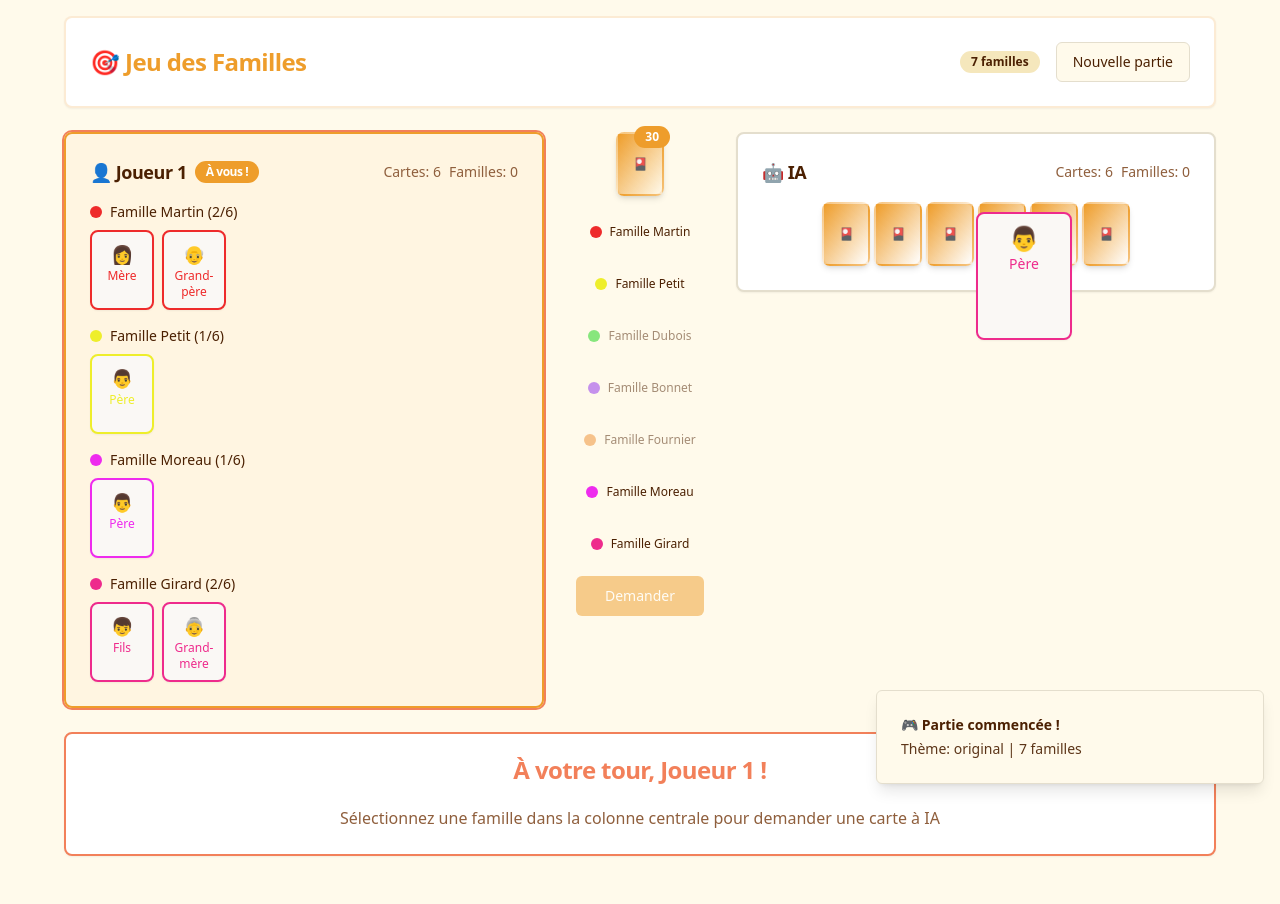
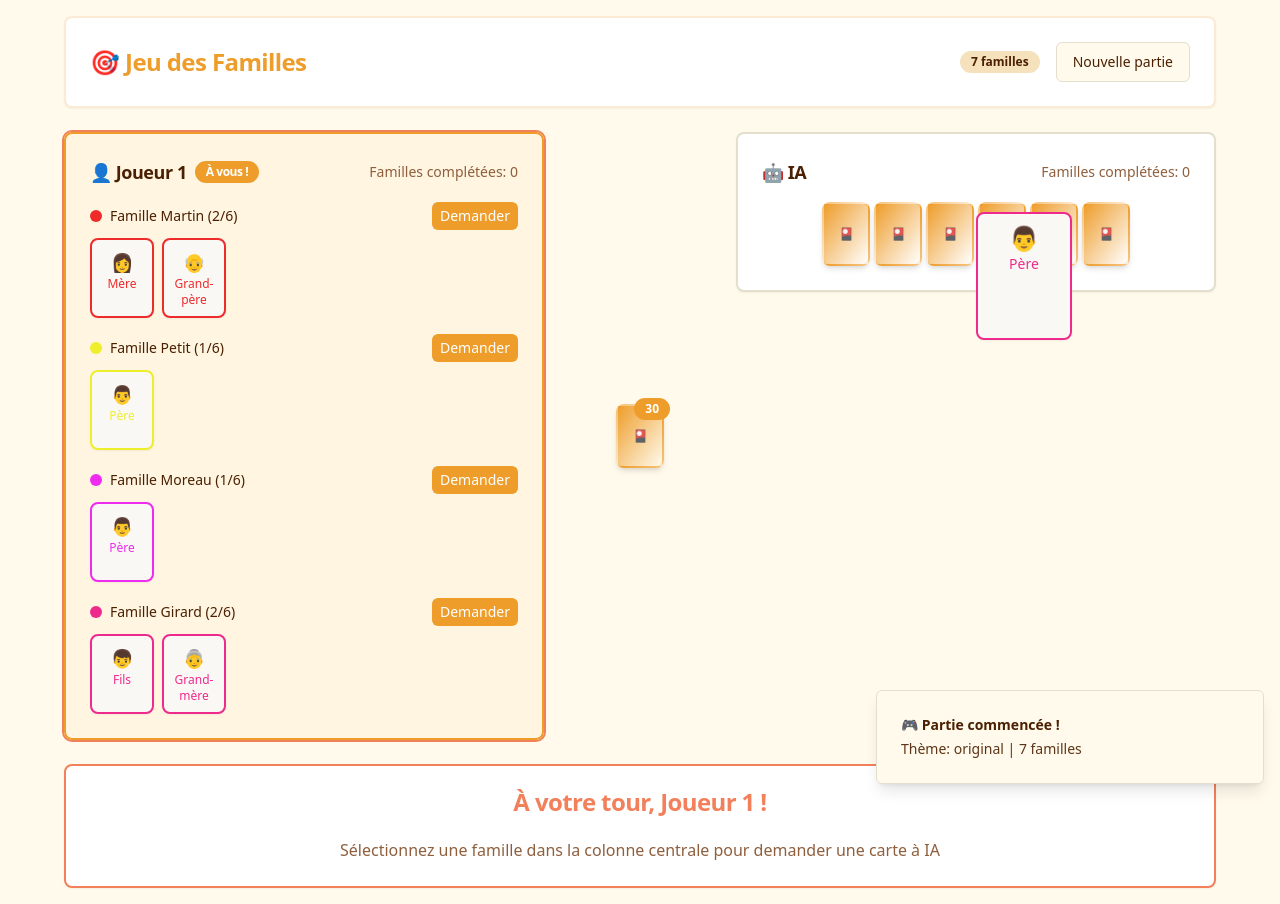
Before and after one commit to klbsjpolp/happy-family-game, a React (Vite) app: page / in a window 1280 px wide. Both pictures are taken after a click on the button "🚀 Commencer la partie". Before the commit the page ends 872 px from the top, so only its background shows below. Built offline with nearby package versions, Linux system fonts and the light colour scheme.

Commit message:
Refactor: clean up PlayerHand and GameBoard components, remove unused code, and enhance button sizes

```diff
--- a/src/components/GameBoard.tsx
+++ b/src/components/GameBoard.tsx
@@ -1,10 +1,9 @@
-import { useState, useEffect } from 'react';
+import { useEffect } from 'react';
 import {Family, GameState} from '@/types/game';
 import { PlayerHand } from './PlayerHand';
 import { Button } from '@/components/ui/button';
 import { Card, CardContent, CardHeader, CardTitle } from '@/components/ui/card';
 import { Badge } from '@/components/ui/badge';
-import {ToggleGroup, ToggleGroupItem} from "@/components/ui/toggle-group.tsx";
 import { AnimationOverlay } from './AnimationOverlay';
 import { animationConfig } from '@/config/animationConfig';
 import {GameCardBack} from "@/components/GameCardBack.tsx";
@@ -17,8 +16,6 @@ interface GameBoardProps {
 }
 
 export function GameBoard({ gameState, onAskForCard, onPlayAITurn, onResetGame }: GameBoardProps) {
-  const [selectedFamily, setSelectedFamily] = useState<Family>();
-
   const currentPlayer = gameState.players[gameState.currentPlayer];
   const otherPlayer = gameState.players[1 - gameState.currentPlayer];
   const isHumanTurn = !currentPlayer.isAI;
@@ -32,19 +29,6 @@ export function GameBoard({ gameState, onAskForCard, onPlayAITurn, onResetGame }
       return () => clearTimeout(timer);
     }
   }, [currentPlayer.isAI, currentPlayer.name, gameState.currentPlayer, gameState.gamePhase, onPlayAITurn]);
-
-  const handleAskCard = () => {
-    if (!selectedFamily) return;
-    console.log(gameState.players[gameState.currentPlayer].cards);
-
-    onAskForCard(1 - gameState.currentPlayer, selectedFamily);
-    setSelectedFamily(undefined);
-  };
-
-  const handleSelectFamily = (newFamilyId: string) => {
-    const family = gameState.families.find(f => f.id === newFamilyId);
-    setSelectedFamily(family);
-  };
 
   if (gameState.gamePhase === 'ended') {
     const winner = gameState.players.find(p => p.id === gameState.winner);
@@ -112,38 +96,18 @@ export function GameBoard({ gameState, onAskForCard, onPlayAITurn, onResetGame }
               families={gameState.families}
               isCurrentPlayer={gameState.currentPlayer === 0}
               isMyTurn={isHumanTurn && gameState.currentPlayer === 0}
+              askForCard={(f: Family) => onAskForCard(1, f)}
             />
           </div>
 
           {/* Colonne centrale - 1 colonne */}
-          <div className="col-span-1 flex flex-col items-center gap-4">
-            {/* Deck de cartes */}
+          {/* Deck de cartes */}
+          <div className="col-span-1 flex items-center justify-center">
             <GameCardBack id="deck">
               <Badge className="absolute -top-2 -right-2">
                 {gameState.deck.length}
               </Badge>
             </GameCardBack>
-            {/* <div className="relative w-24 h-32 bg-primary/10 rounded-lg border-2 border-primary/20 flex items-center justify-center">
-              <span className="text-2xl">🎴</span>
-              <Badge className="absolute -top-2 -right-2">
-                {gameState.deck.length}
-              </Badge>
-            </div>*/}
-            {/* Sélecteur de familles */}
-            <ToggleGroup className="grid space-y-2 w-full" type="single" value={selectedFamily?.id ?? 'none'} onValueChange={handleSelectFamily}>
-              {gameState.families.map(family => (
-                <ToggleGroupItem
-                  key={family.id}
-                  value={family.id}
-                  className="w-full p-2 rounded-md flex items-center gap-2 hover:bg-primary/10"
-                  style={{ backgroundColor: family.color + '20' }}
-                  disabled={!isHumanTurn || !currentPlayer.cards.find(c => family.members.find(m => m.id === c))}>
-                  <div className="w-3 h-3 rounded-full" style={{ backgroundColor: family.color }} />
-                  <span className="text-xs truncate">{family.name}</span>
-                </ToggleGroupItem>
-              ))}
-              <Button onClick={handleAskCard} disabled={!isHumanTurn || !selectedFamily}>Demander</Button>
-            </ToggleGroup>
           </div>
 
           {/* Joueur 2 - 3 colonnes */}
@@ -153,6 +117,7 @@ export function GameBoard({ gameState, onAskForCard, onPlayAITurn, onResetGame }
               families={gameState.families}
               isCurrentPlayer={gameState.currentPlayer === 1}
               isMyTurn={isHumanTurn && gameState.currentPlayer === 1}
+              askForCard={(f: Family) => onAskForCard(0, f)}
             />
           </div>
         </div>
--- a/src/components/PlayerHand.tsx
+++ b/src/components/PlayerHand.tsx
@@ -1,17 +1,33 @@
-import { Player, Family, FamilyMember } from '@/types/game';
-import { GameCard } from './GameCard';
-import { Card, CardHeader, CardTitle, CardContent } from '@/components/ui/card';
-import { Badge } from '@/components/ui/badge';
+import {Player, Family, FamilyMember} from '@/types/game';
+import {GameCard} from './GameCard';
+import {Card, CardHeader, CardTitle, CardContent} from '@/components/ui/card';
+import {Badge} from '@/components/ui/badge';
 import {COMPLETE_FAMILY_COUNT} from "@/data/families.ts";
 import {GameCardBack} from "@/components/GameCardBack.tsx";
+import {Button} from "@/components/ui/button.tsx";
+
+function Header({ player, isCurrentPlayer, isMyTurn }: { player: Player, isCurrentPlayer: boolean, isMyTurn: boolean }) {
+  return <CardHeader className="pb-4">
+  <div className="flex items-center justify-between">
+    <CardTitle className="flex items-center gap-2 text-lg">
+      {player.isAI ? '🤖' : '👤'} {player.name}
+      {isCurrentPlayer && (
+        <Badge variant="default" className="bg-primary">{isMyTurn ? 'À vous !' : 'À son tour !'}</Badge>
+      )}
+    </CardTitle>
+    <div className="flex items-center gap-2 text-sm text-muted-foreground">
+      <span>Familles complétées: {player.families.length}</span>
+    </div>
+  </div>
+</CardHeader>
+}
 
 interface PlayerHandProps {
-  player: Player;
-  families: Family[];
-  isCurrentPlayer: boolean;
-  isMyTurn?: boolean;
-  onCardSelect?: (memberId: string) => void;
-  selectedCard?: string;
+  player: Player,
+  families: Family[],
+  isCurrentPlayer: boolean,
+  isMyTurn?: boolean,
+  askForCard: (f: Family) => void
 }
 
 export function PlayerHand({
@@ -19,8 +35,7 @@ export function PlayerHand({
                              families,
                              isCurrentPlayer,
                              isMyTurn = false,
-  onCardSelect,
-  selectedCard
+                             askForCard
                            }: PlayerHandProps) {
   // Pour l'IA, ne pas révéler les cartes - juste afficher des cartes face cachée
   if (player.isAI) {
@@ -31,21 +46,7 @@ export function PlayerHand({
         ${isCurrentPlayer ? 'border-primary shadow-glow bg-primary/5' : 'border-border'}
         ${isMyTurn ? 'ring-2 ring-accent' : ''}
       `}>
-        <CardHeader className="pb-4">
-          <div className="flex items-center justify-between">
-            <CardTitle className="flex items-center gap-2 text-lg">
-              {player.isAI ? '🤖' : '👤'} {player.name}
-              {isCurrentPlayer && (
-                <Badge variant="default" className="bg-primary">À son tour !</Badge>
-              )}
-            </CardTitle>
-            <div className="flex items-center gap-2 text-sm text-muted-foreground">
-              <span>Cartes: {player.cards.length}</span>
-              <span>Familles: {player.families.length}</span>
-            </div>
-          </div>
-        </CardHeader>
-
+        <Header player={player} isCurrentPlayer={isCurrentPlayer} isMyTurn={isMyTurn} />
         <CardContent>
           {player.cards.length === 0 ? (
             <div className="text-center text-muted-foreground py-8">
@@ -54,7 +55,7 @@ export function PlayerHand({
           ) : (
             <div className="flex gap-1 flex-wrap justify-center">
               {player.cards.map((id, index) => (
-                <GameCardBack key={index} id={id} />
+                <GameCardBack key={index} id={id}/>
               ))}
             </div>
           )}
@@ -69,7 +70,7 @@ export function PlayerHand({
       const member = family.members.find(m => m.id === cardId);
       if (member) {
         if (!acc[family.id]) {
-          acc[family.id] = { family, members: [] };
+          acc[family.id] = {family, members: []};
         }
         acc[family.id].members.push(member);
         break;
@@ -86,21 +87,7 @@ export function PlayerHand({
       ${isMyTurn ? 'ring-2 ring-accent' : ''}
     `}
     >
-      <CardHeader className="pb-4">
-        <div className="flex items-center justify-between">
-          <CardTitle className="flex items-center gap-2 text-lg">
-            {player.isAI ? '🤖' : '👤'} {player.name}
-            {isCurrentPlayer && (
-              <Badge variant="default" className="bg-primary">À vous !</Badge>
-            )}
-          </CardTitle>
-          <div className="flex items-center gap-2 text-sm text-muted-foreground">
-            <span>Cartes: {player.cards.length}</span>
-            <span>Familles: {player.families.length}</span>
-          </div>
-        </div>
-      </CardHeader>
-
+      <Header player={player} isCurrentPlayer={isCurrentPlayer} isMyTurn={isMyTurn} />
       <CardContent>
         {Object.keys(cardsByFamily).length === 0 ? (
           <div className="text-center text-muted-foreground py-8">
@@ -111,12 +98,12 @@ export function PlayerHand({
             {families
               .map(f => [f.id, cardsByFamily[f.id]] as const)
               .filter(([, value]) => value !== undefined)
-              .map(([familyId, { family, members }]) => (
+              .map(([familyId, {family, members}]) => (
                 <div key={familyId} className="space-y-2">
                   <div className="flex items-center gap-2">
                     <div
                       className="w-3 h-3 rounded-full"
-                      style={{ backgroundColor: family.color }}
+                      style={{backgroundColor: family.color}}
                     />
                     <span className="text-sm font-medium text-foreground">
                       {family.name} ({members.length}/{COMPLETE_FAMILY_COUNT})
@@ -124,6 +111,12 @@ export function PlayerHand({
                     {members.length === COMPLETE_FAMILY_COUNT && (
                       <Badge variant="secondary" className="text-xs">Complète !</Badge>
                     )}
+                    <Button
+                      size="xs"
+                      className="ml-auto"
+                      disabled={!isCurrentPlayer || members.length === COMPLETE_FAMILY_COUNT}
+                      onClick={() => askForCard(family)}
+                    >Demander</Button>
                   </div>
                   <div className="flex gap-2 flex-wrap">
                     {members.map((member) => (
@@ -133,8 +126,6 @@ export function PlayerHand({
                         member={member}
                         family={family}
                         size="small"
-                        isSelected={selectedCard === member.id}
-                        onClick={() => onCardSelect?.(member.id)}
                       />
                     ))}
                   </div>
--- a/src/components/ui/button.tsx
+++ b/src/components/ui/button.tsx
@@ -21,6 +21,7 @@ const buttonVariants = cva(
       },
       size: {
         default: "h-10 px-4 py-2",
+        xs: "h-7 rounded-md px-2",
         sm: "h-9 rounded-md px-3",
         lg: "h-11 rounded-md px-8",
         icon: "h-10 w-10",
--- a/src/index.css
+++ b/src/index.css
@@ -82,6 +82,8 @@
 
   :root[data-theme="animals"] {
     --color-primary: hsl(35 85% 55%);
+    --color-secondary: hsl(40 75% 85%);
+    --color-secondary-foreground: hsl(25 95% 15%);
     --color-accent: hsl(15 85% 65%);
     --background: hsl(45 100% 96%);
     --gradient-primary: linear-gradient(135deg, hsl(35 85% 55%), hsl(15 85% 65%));
@@ -90,6 +92,8 @@
 
   :root[data-theme="vehicles"] {
     --color-primary: hsl(220 85% 55%);
+    --color-secondary: hsl(210 75% 85%);
+    --color-secondary-foreground: hsl(220 95% 15%);
     --color-accent: hsl(200 85% 65%);
     --background: hsl(210 100% 96%);
     --gradient-primary: linear-gradient(135deg, hsl(220 85% 55%), hsl(200 85% 65%));
@@ -98,6 +102,8 @@
 
   :root[data-theme="jobs"] {
     --color-primary: hsl(280 85% 55%);
+    --color-secondary: hsl(270 75% 85%);
+    --color-secondary-foreground: hsl(280 95% 15%);
     --color-accent: hsl(260 85% 65%);
     --background: hsl(270 100% 96%);
     --gradient-primary: linear-gradient(135deg, hsl(280 85% 55%), hsl(260 85% 65%));
@@ -106,6 +112,8 @@
 
   :root[data-theme="nature"] {
     --color-primary: hsl(140 85% 45%);
+    --color-secondary: hsl(135 75% 85%);
+    --color-secondary-foreground: hsl(140 95% 15%);
     --color-accent: hsl(120 85% 55%);
     --background: hsl(130 100% 96%);
     --gradient-primary: linear-gradient(135deg, hsl(140 85% 45%), hsl(120 85% 55%));
@@ -114,6 +122,8 @@
 
   :root[data-theme="original"] {
     --color-primary: hsl(35 85% 55%);
+    --color-secondary: hsl(40 75% 85%);
+    --color-secondary-foreground: hsl(25 95% 15%);
     --color-accent: hsl(15 85% 65%);
     --background: hsl(45 100% 96%);
     --gradient-primary: linear-gradient(135deg, hsl(35 85% 55%), hsl(15 85% 65%));
@@ -122,6 +132,8 @@
 
   :root[data-theme="fantasy"] {
     --color-primary: hsl(200 85% 65%);
+    --color-secondary: hsl(215 75% 85%);
+    --color-secondary-foreground: hsl(200 95% 15%);
     --color-accent: hsl(220 85% 55%);
     --background: hsl(210 100% 96%);
     --gradient-primary: linear-gradient(135deg, hsl(200 85% 65%), hsl(220 85% 55%));
```
Also changed, not shown: src/components/AnimatedCard.tsx (+0 -17 lines). Lines whose indentation alone changed are shown as unchanged.
